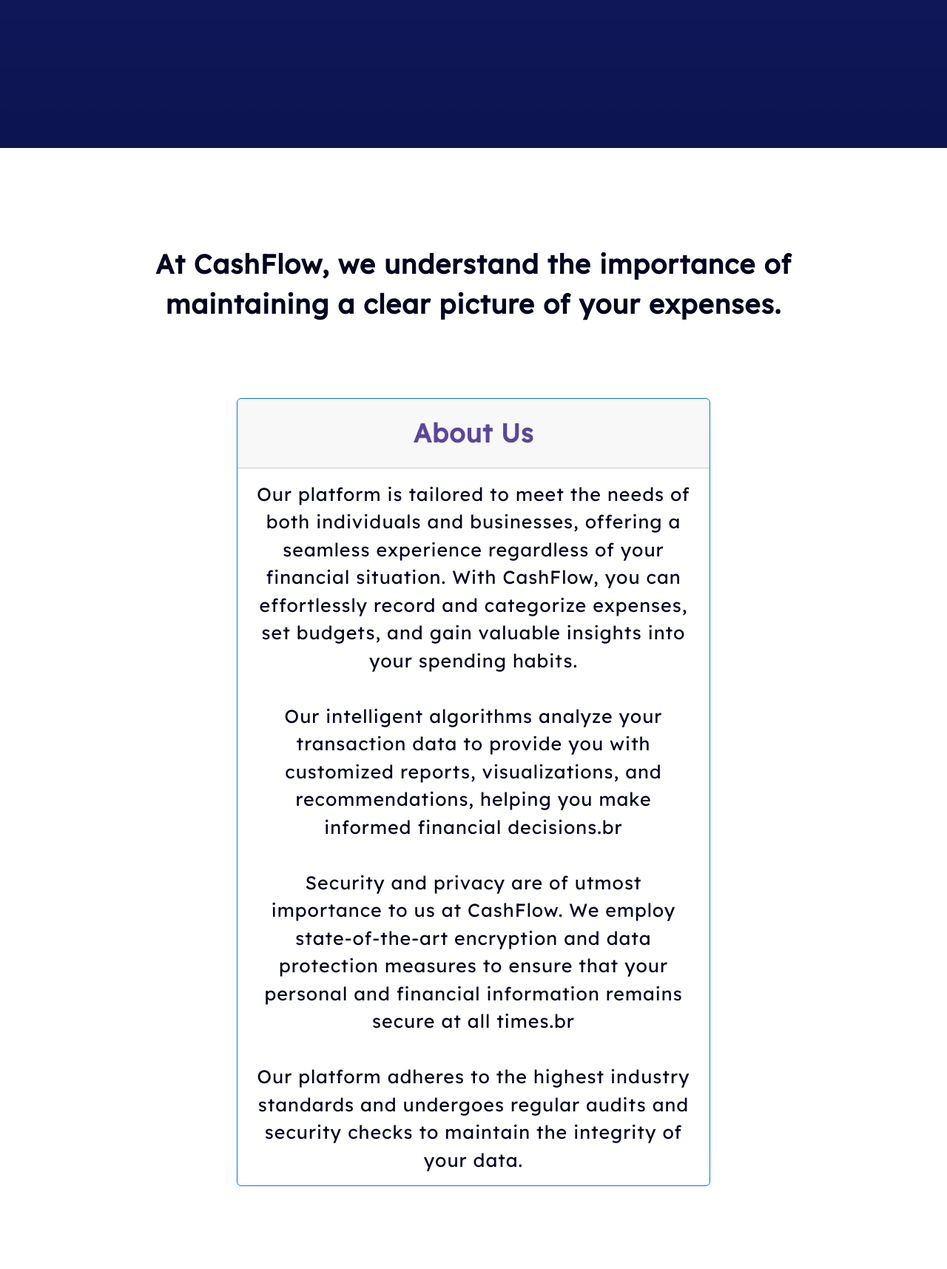
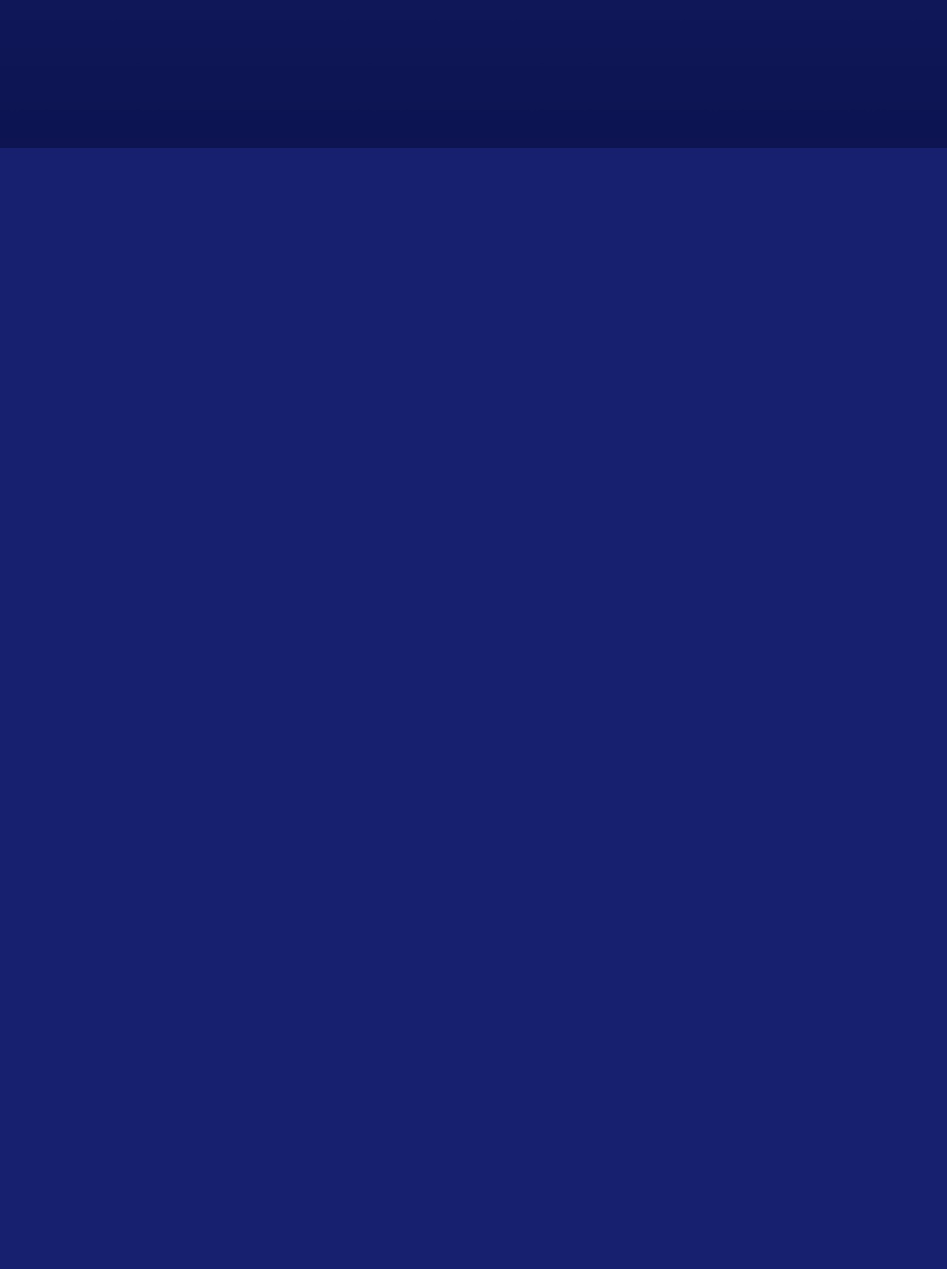
Before and after one commit to nadunwee/CashFlow, a Flask app: page / in a window 1280 px wide. Shown: the part 600-2315 px from the top of the page at 74% size. After the commit the page ends 800 px from the top, so only its background shows below. Run offline with Flask 3, Linux system fonts and the light colour scheme; some libraries are stand-ins or nearby versions.

Commit message:
update home.html

```diff
--- a/templates/home.html
+++ b/templates/home.html
@@ -17,21 +17,4 @@
 </div>
 </div>
 
-<!-- main content area  -->
-<p class="para1">At CashFlow, we understand the importance of <br> maintaining a clear picture of your expenses.</p>
-
-<div class="card border-primary mb-3 center-card" style="max-width: 40rem;">
-  <div class="card-header">About Us</div>
-  <div class="card-body">
-    <p class="card-text">Our platform is tailored to meet the needs of both individuals and businesses, offering a seamless experience regardless
-      of your financial situation. With CashFlow, you can effortlessly record and categorize expenses, set budgets, and gain valuable insights into
-      your spending habits. <br><br> Our intelligent algorithms analyze your transaction data to provide you with customized reports, visualizations, and
-      recommendations, helping you make informed financial decisions.br <br><br> Security and privacy are of utmost importance to us at CashFlow.
-      We employ state-of-the-art encryption and data protection measures to ensure that your personal and financial information remains
-      secure at all times.br <br><br> Our platform adheres to the highest industry standards and undergoes regular audits and security checks to maintain
-      the integrity of your data.</p>
-  </div>
-</div>
-<br><br><br><br>
-
 {% endblock %}
```
